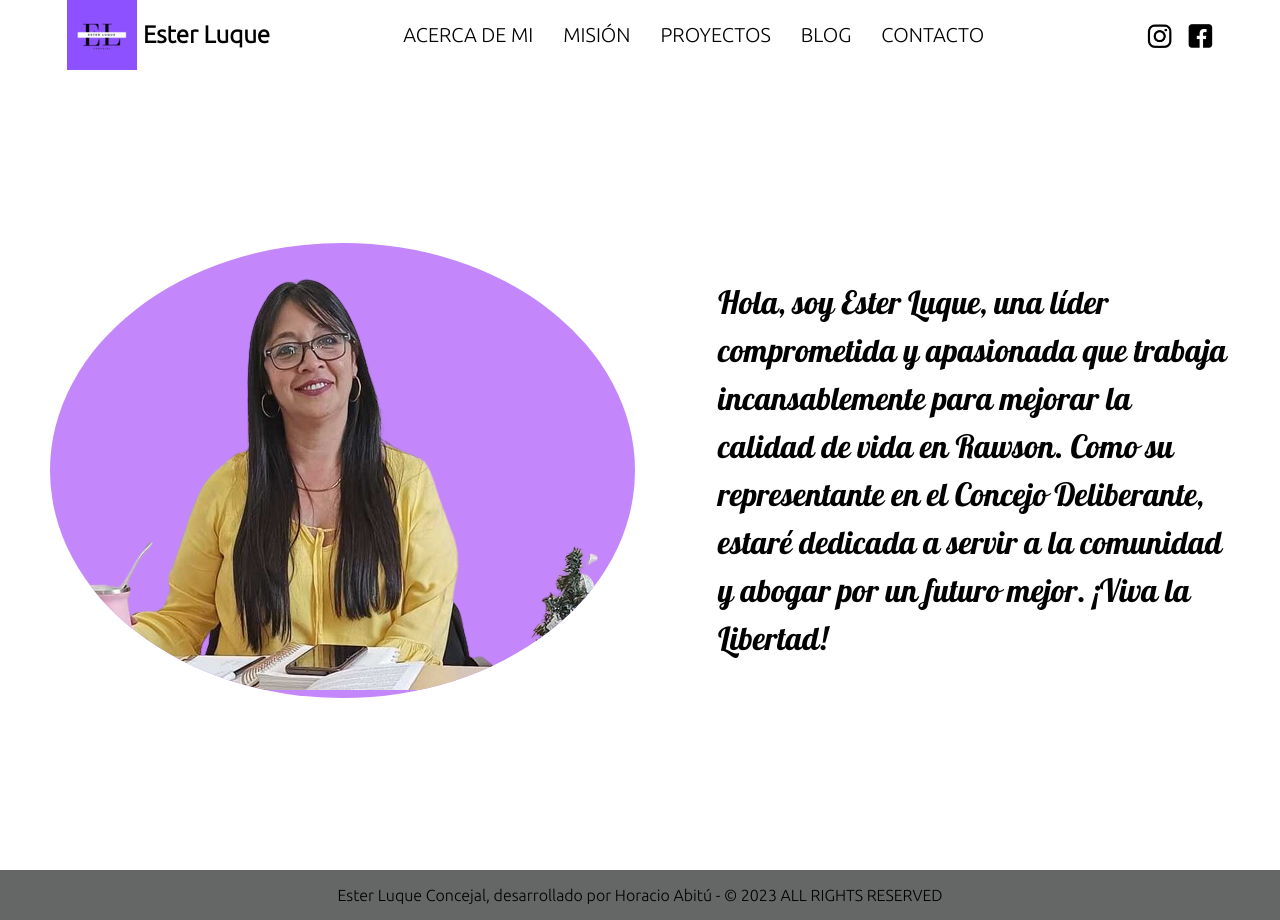
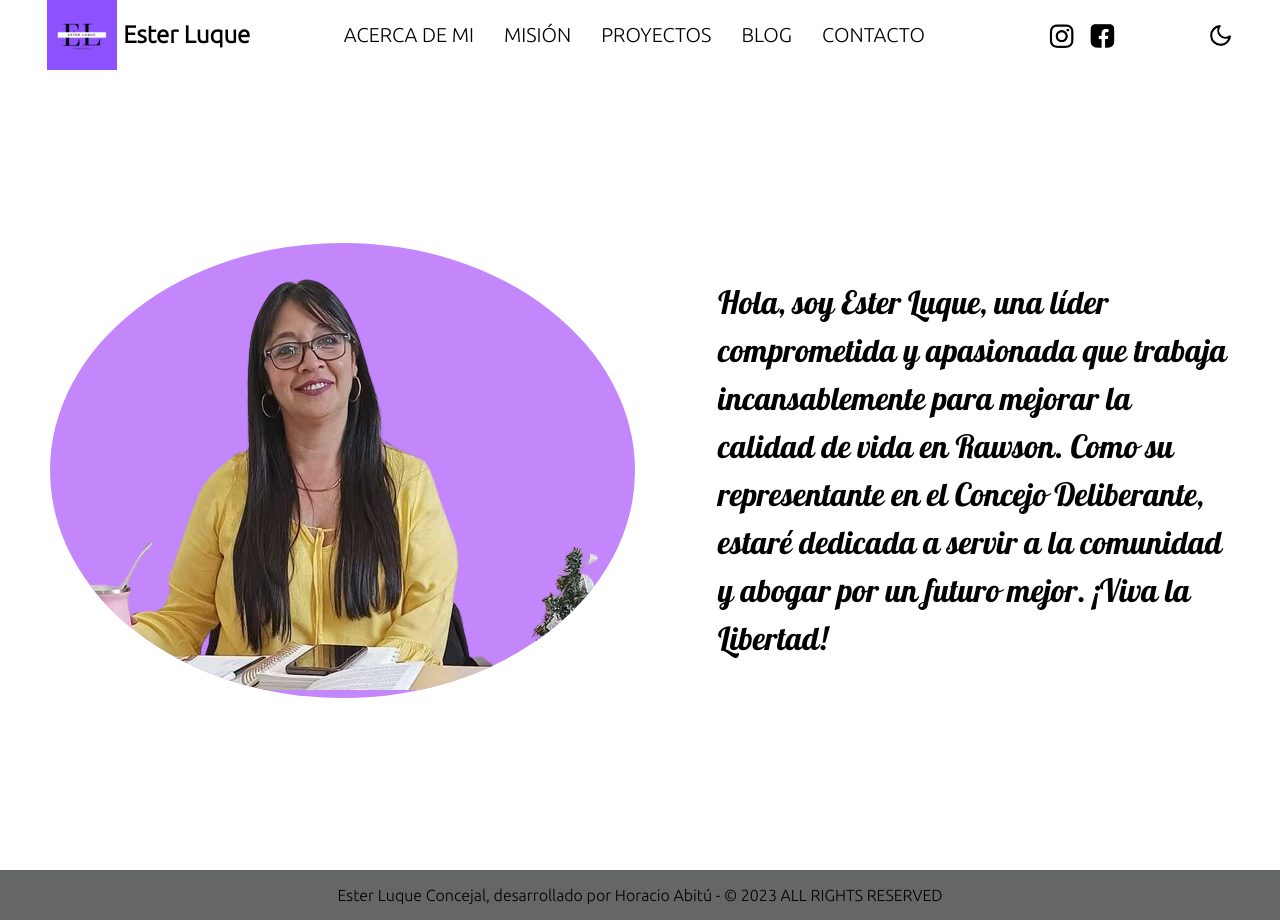
Before and after one commit to dev-back55/EsterLuque-Concejal, a Next.js app: page / in a window 1280 px wide. Built offline with nearby package versions, Linux system fonts and the light colour scheme.

Commit message:
dark and light theme width toggle

```diff
--- a/components/Navbar.jsx
+++ b/components/Navbar.jsx
@@ -3,9 +3,13 @@ import { useState } from "react";
 import Image from 'next/image';
 import styles from './Navbar.module.css';
 import Link from "next/link";
+import { FiMoon } from 'react-icons/fi';
+import { BsSun } from 'react-icons/bs';
+import { useTheme } from "next-themes";
 
 export default function Navbar() {
     const [open, setOpen] = useState(false);
+    const { theme, setTheme } = useTheme();
 
     return (
         <div className={styles.navbar_container}>
@@ -20,7 +24,6 @@ export default function Navbar() {
                 />
                 <span>Ester Luque</span>
             </div>
-
             <div className={styles.menu_container}>
 
                 <ul className={styles.list}>
@@ -88,6 +91,14 @@ export default function Navbar() {
                 </a>
             </div>
 
+            <div className={styles.toggle_mode}>
+                {theme === "dark" ? (
+                    <BsSun size={25} cursor="pointer" onClick={() => setTheme("light")} />
+                ) : (
+                    <FiMoon size={25} cursor="pointer" onClick={() => setTheme("dark")}/>
+                )}
+            </div>
+
         </div>
     )
 }
--- a/components/Navbar.module.css
+++ b/components/Navbar.module.css
@@ -33,6 +33,19 @@
     align-items: center;
     justify-content: space-between;
 }
+
+.toggle_mode {
+  display: flex;
+  justify-content: center;
+  align-items: center;
+
+}
+
+.imgItem {
+  background-color: white;
+  border-radius: 8px;
+}
+
 .imgItem:hover {
   background-color: rgb(141, 20, 234);
   border-radius: 8px;
--- a/package.json
+++ b/package.json
@@ -9,9 +9,11 @@
     "lint": "next lint"
   },
   "dependencies": {
+    "next": "14.0.4",
+    "next-themes": "^0.2.1",
     "react": "^18",
     "react-dom": "^18",
-    "next": "14.0.4"
+    "react-icons": "^4.12.0"
   },
   "devDependencies": {
     "eslint": "^8",
--- /dev/null
+++ b/src/app/Providers.jsx
@@ -0,0 +1,11 @@
+"use client"
+
+import { ThemeProvider } from "next-themes"
+
+export default function Providers({children}) {
+    return (
+        <ThemeProvider>
+            {children}
+        </ThemeProvider>
+    )
+}
--- a/src/app/layout.js
+++ b/src/app/layout.js
@@ -1,6 +1,7 @@
 import { Noto_Serif, Merriweather, Roboto_Slab, Ubuntu } from 'next/font/google'
 import './globals.css'
 import Footer from '../../components/Footer';
+import Providers from './Providers'
 
 const notoserif = Noto_Serif({ subsets: ['latin'], weight: ['400'] });
 const merriweather = Merriweather({ subsets: ['latin'], weight: ['400', '700'] });
@@ -17,8 +18,10 @@ export default function RootLayout({ children }) {
   return (
     <html lang="en">
       <body className={`${ubuntu.className} antialiased`}>
-        {children}
-        <Footer/>
+        <Providers>
+          {children}
+          <Footer/>
+        </Providers>
       </body>
     </html>
   )
```
Also changed, not shown: 1 other file (tests, documents, lock files or other folders). Lines whose indentation alone changed are shown as unchanged.
